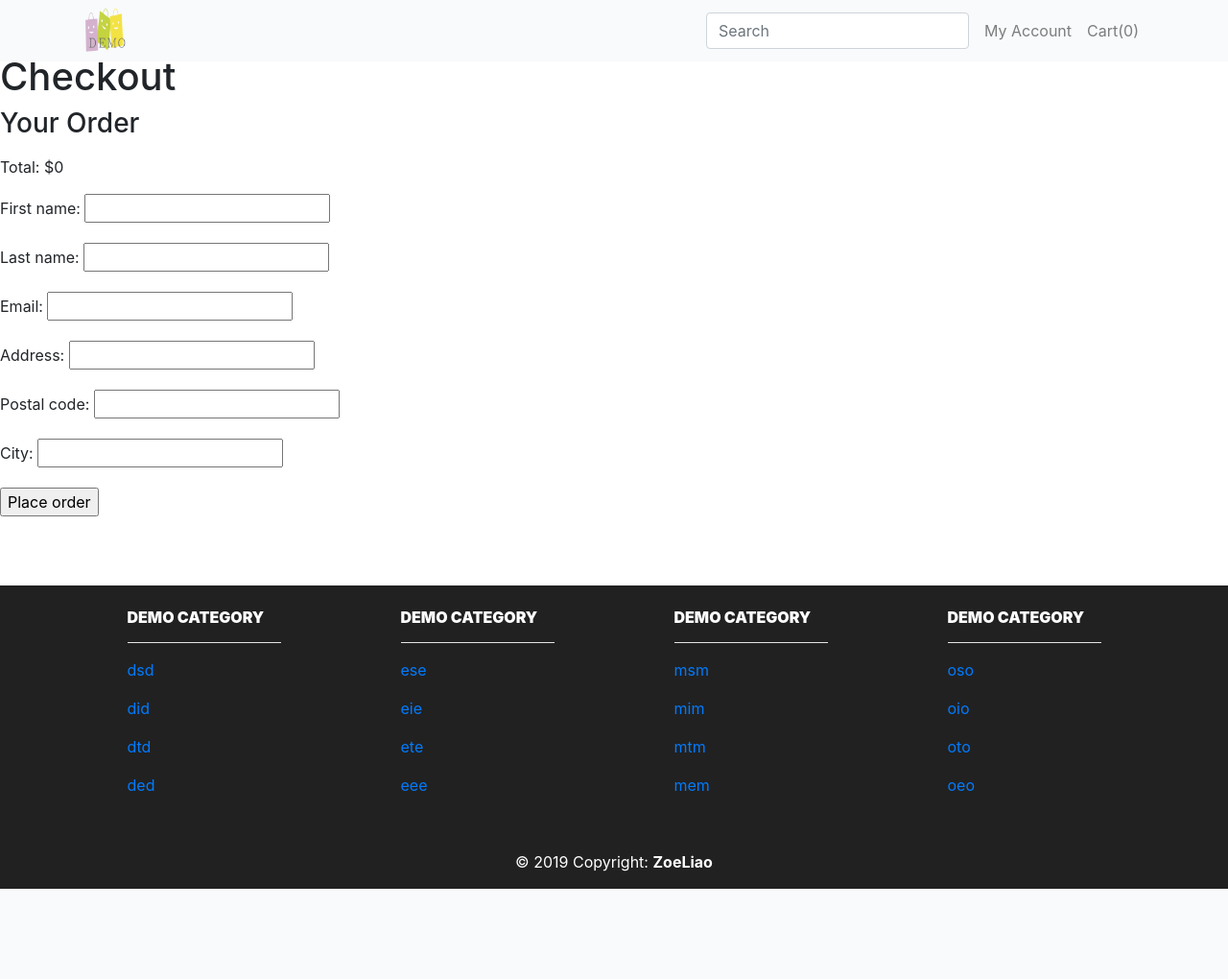
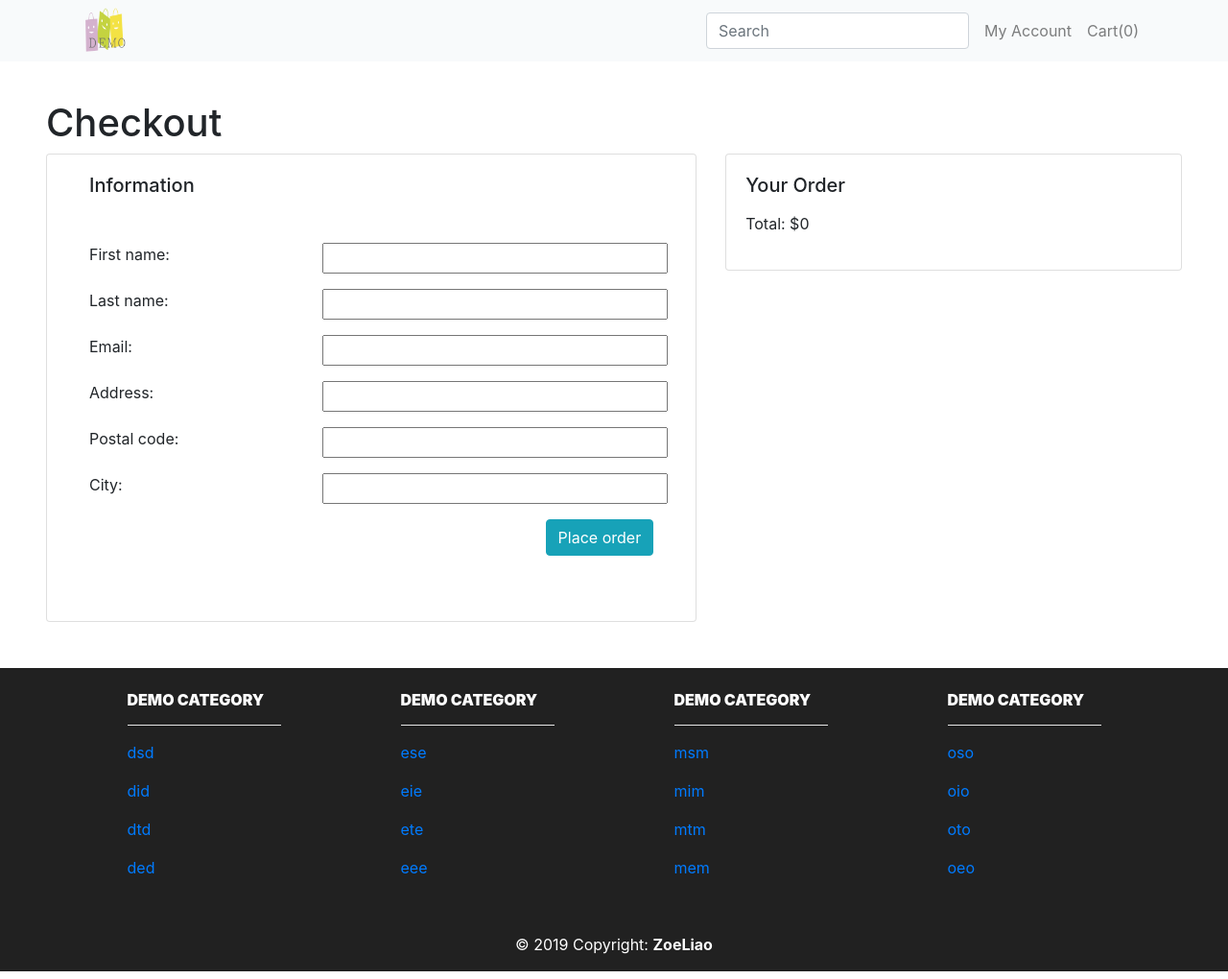
Before and after one commit to dummy-head/Django-celery-AWS, a Django app: page /orders/create/ in a window 1280 px wide. Shown: the whole page at 96% size. Before the commit the page ends 926 px from the top, so only its background shows below. Run offline with Django 3.2, Linux system fonts and the light colour scheme; some libraries are stand-ins or nearby versions.

Commit message:
Add order.js and order.css to improve the style

```diff
--- a/demo/cart/models.py
+++ b/demo/cart/models.py
@@ -65,7 +65,7 @@ class Cart():
     def get_total_price(self):
         return sum(Decimal(item['price']) * item['quantity'] for item in self.cart.values())
 
-    def claer(self):
+    def clear(self):
         """
         Empty the cart
         """
--- a/demo/orders/views.py
+++ b/demo/orders/views.py
@@ -12,7 +12,7 @@ def order_create(request):
             order = form.save()
             for item in cart:
                 OrderItem.objects.create(
-                    order=oder,
+                    order=order,
                     product=item['product'],
                     price=item['price'],
                     quantity=item['quantity'],
--- /dev/null
+++ b/demo/static/css/orders.css
@@ -0,0 +1,3 @@
+.orders-form {
+    border: 1px grey;
+}
--- a/demo/static/js/base.js
+++ b/demo/static/js/base.js
@@ -7,7 +7,7 @@
  */
 
 
-change_nav_color = () => {
+changeNavColor = () => {
     let navbar = $('#base-navbar')[0];
     if (window.scrollY > 100) {
         navbar.classList.add('navbar-suspend-white')
@@ -19,5 +19,5 @@ change_nav_color = () => {
 }
 
 $(window).scroll(() => {
-    change_nav_color()
+    changeNavColor()
 })
--- /dev/null
+++ b/demo/static/js/order.js
@@ -0,0 +1,28 @@
+/**
+ * base.js
+ * Authors: ZoeLiao
+ * Date: 10/09/2019
+ * Desc: The script of order/created.html
+ * Copyright (c) 2019 ZoeLiao All rights reserved.
+ */
+
+
+addClassNameToForm = () => {
+    let ps = $('#orders-form')[0].getElementsByTagName('p');
+    for (p of ps){
+        p.classList.add('row');
+        p.classList.add('my-3');
+        let label = p.getElementsByTagName('label')[0];
+        if(label){
+            label.classList.add('col-5');
+        }
+        let input = p.getElementsByTagName('input')[0];
+        if(input){
+            input.classList.add('col-7');
+        }
+    }
+}
+
+$(document).ready(() => {
+    addClassNameToForm();
+})
--- a/demo/templates/orders/order/create.html
+++ b/demo/templates/orders/order/create.html
@@ -1,14 +1,38 @@
 {% extends "shop/base.html" %}
+{% load static %}
+
+{% block extra_style_sheet %}
+<link href="{% static 'css/orders.css' %}" rel="stylesheet">
+{% endblock %}
 
 {% block title %}
 Checkout
 {% endblock %}
 
 {% block content %}
+<div class="container-fluid px-5 mt-5">
     <h1>Checkout</h1>
 
-    <div class="order-info">
-        <h3>Your Order</h3>
+    <div class="row">
+        <div class="col-md-7 col-lg-7 col-xl-7">
+        <div class="card px-4">
+            <div class="card-body">
+                <h5 class="card-title">Information</h5>
+                <form action="." method="post" id="orders-form" class="my-5">
+                    {{ form.as_p }}
+                    <div class="text-right">
+                        <input type="submit" class="btn btn-info" value="Place order">
+                    </div>
+                    {% csrf_token %}
+                </form>
+            </div>
+        </div>
+        </div>
+
+        <div class="col-md-5 col-lg-5 col-xl-5">
+            <div class="card">
+                <div class="card-body">
+                    <h5 class="card-title">Your Order</h5>
                     <ul>
                         {% for item in cart %}
                             <li>
@@ -19,10 +43,11 @@ Checkout
                     </ul>
                     <p>Total: ${{ cart.get_total_price }}</p>
                 </div>
+            </div>
+        </div>
+</div>
+{% endblock %}
 
-    <form action="." method="post" class="order-form">
-        {{ form.as_p }}
-        <p><input type="submit" value="Place order"></p>
-        {% csrf_token %}
-    </form>
+{% block extra_script %}
+    <script src="{% static 'js/order.js' %}"></script>
 {% endblock %}
--- a/demo/templates/orders/order/created.html
+++ b/demo/templates/orders/order/created.html
@@ -5,6 +5,8 @@ Thank You
 {% endblock %}
 
 {% block content %}
+<div class="container-fluid px-5 mt-5">
     <h1>Thank you</h1>
-    <p>Your order has been successfully complete. Your order numberis<strong>{{ order.id }}</strong>.</p>
+    <p>Your order has been successfully complete. Your order numberis <strong>{{ order.id }}</strong>.</p>
+</div>
 {% endblock %}
--- a/demo/templates/shop/base.html
+++ b/demo/templates/shop/base.html
@@ -60,6 +60,8 @@
     <script src="https://stackpath.bootstrapcdn.com/bootstrap/4.3.1/js/bootstrap.min.js" integrity="sha384-JjSmVgyd0p3pXB1rRibZUAYoIIy6OrQ6VrjIEaFf/nJGzIxFDsf4x0xIM+B07jRM" crossorigin="anonymous"></script>
     <script src="{% static 'js/base.js' %}"></script>
 
+    {% block extra_script %}{% endblock %}
+
 </body>
 
 </html>
--- a/demo/templates/shop/product/list.html
+++ b/demo/templates/shop/product/list.html
@@ -14,7 +14,6 @@
 {% endblock %}
 
 {% block content %}
-
     <div class="container-fluid px-5 mt-5">
         <div class="row">
             <div class="col-md-3 col-lg-3 col-xl-3">
```
Also changed, not shown: README.zh-TW.md (+3 -2 lines), README.md. Lines whose indentation alone changed are shown as unchanged.
